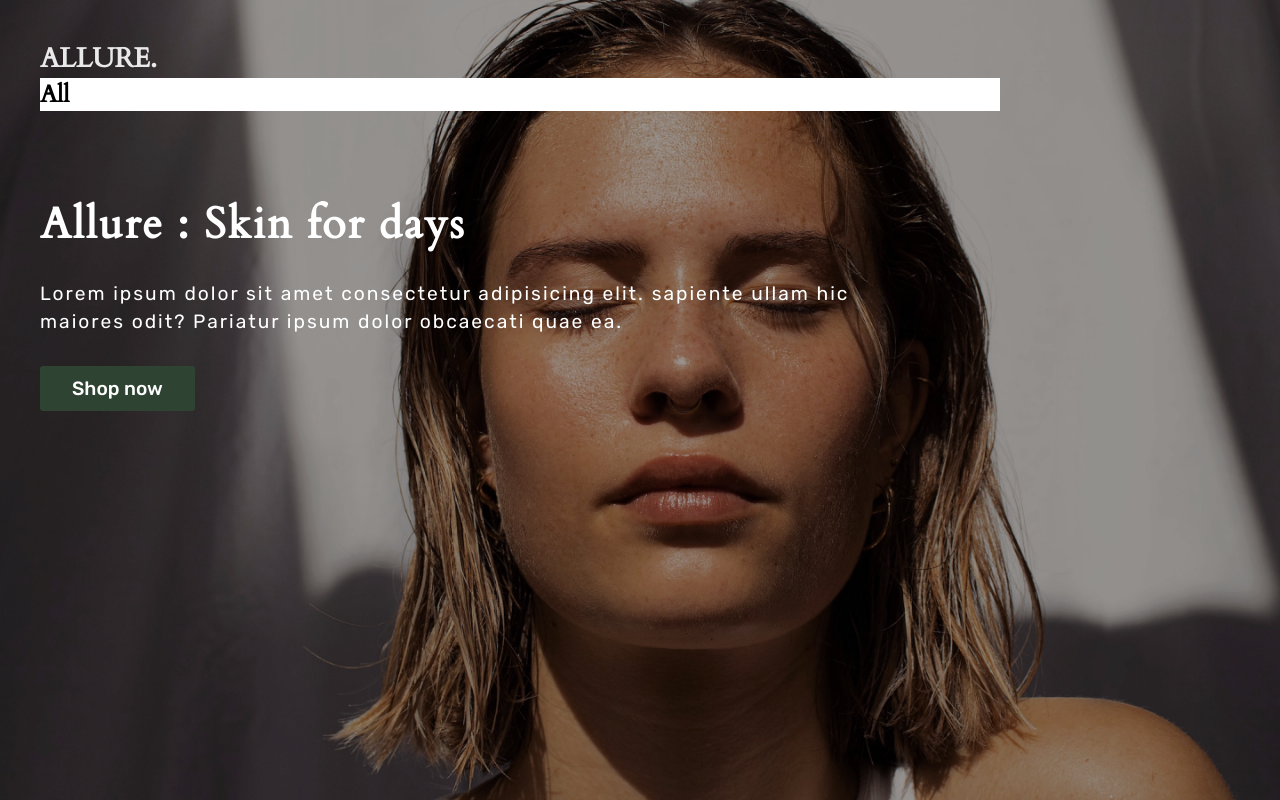
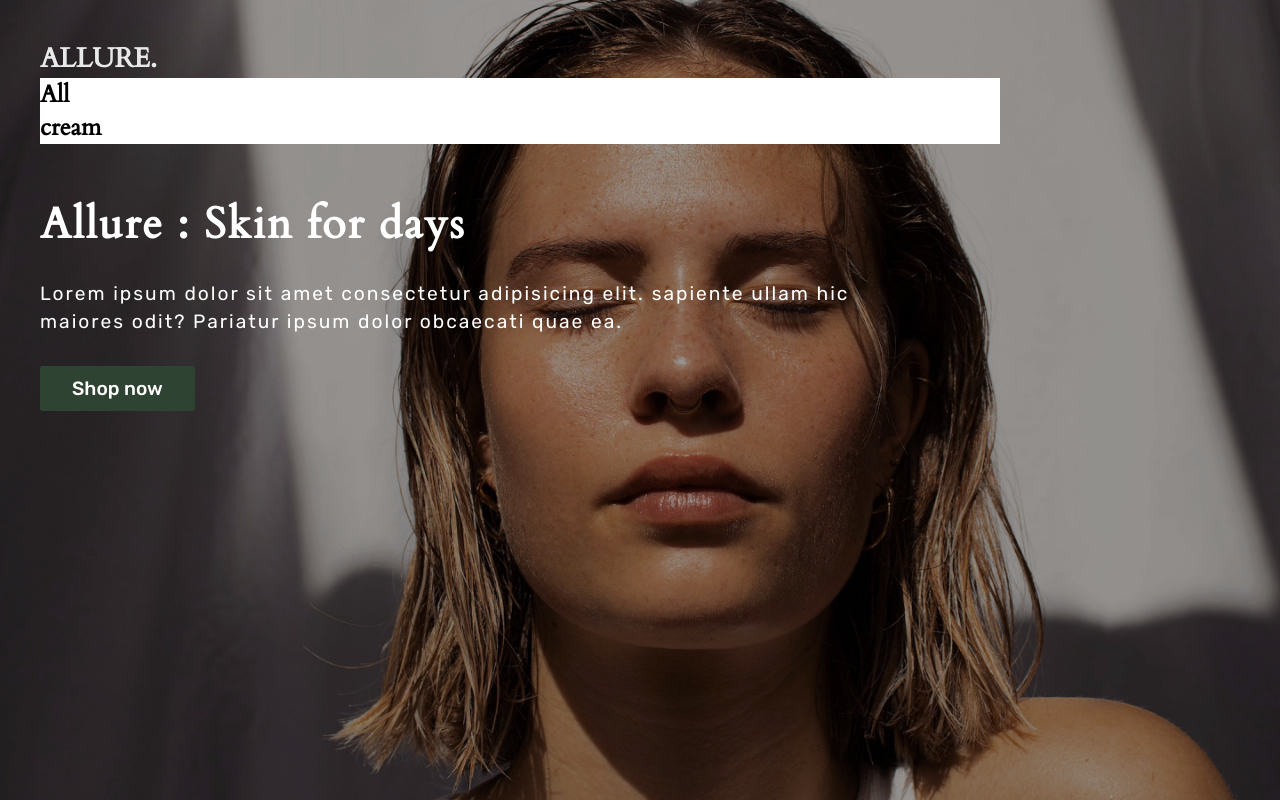
Before and after one commit to Kel-VinTech/Allure-ecommerce, a React (Vite) app: page / in a window 1280 px wide. Built offline with nearby package versions, Linux system fonts and the light colour scheme.

Commit message:
made changes

```diff
--- a/src/components/HeroContent.jsx
+++ b/src/components/HeroContent.jsx
@@ -27,7 +27,8 @@ const HeroContent = () => {
              <button>Shop now</button>
         </div>
         <div className="products_collection">
-            <h2>All</h2>
+           <h2>All</h2>
+           <h2>cream</h2>
 
         </div>
     </section>
```
